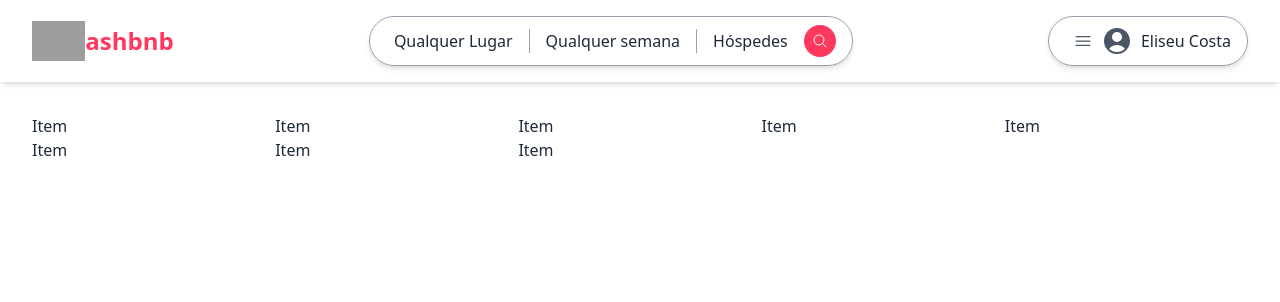
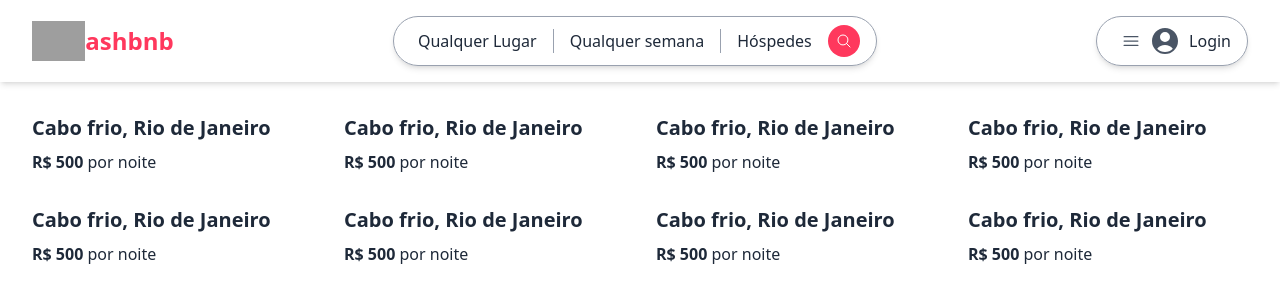
Before and after one commit to eliseucostaalbano/Clonebnb, a React (Vite) app in the folder frontend/: page / in a window 1280 px wide. Shown: the top 302 px of the page. Built offline with nearby package versions, Linux system fonts and the light colour scheme; grey boxes are pictures that could not be loaded.

Commit message:
adicionar rotas e componentes de página para Home e Login

```diff
--- a/frontend/package.json
+++ b/frontend/package.json
@@ -4,7 +4,9 @@
   "version": "0.0.0",
   "type": "module",
   "prettier": {
-    "plugins": ["prettier-plugin-tailwindcss"]
+    "plugins": [
+      "prettier-plugin-tailwindcss"
+    ]
   },
   "scripts": {
     "dev": "vite",
@@ -16,6 +18,7 @@
     "@tailwindcss/vite": "^4.1.4",
     "react": "^19.0.0",
     "react-dom": "^19.0.0",
+    "react-router-dom": "^7.5.1",
     "tailwindcss": "^4.1.4"
   },
   "devDependencies": {
--- a/frontend/src/App.jsx
+++ b/frontend/src/App.jsx
@@ -1,24 +1,19 @@
 import Header from "./components/Header"
-import Item from "./components/Item"
+import Home from "./Pages/Home"
+import Login from "./Pages/login"
+import { BrowserRouter, Routes, Route  } from "react-router-dom"
+
 function App() {
 
   return (
-    <>
-    <Header />
-    <section>
-      <div  className=" grid grid-cols-[repeat(auto-fit,minmax(225px,1fr))] mx-auto max-w-7xl p-8">
-      <Item />
-      <Item />
-      <Item />
-      <Item />
-      <Item />
-      <Item />
-      <Item />
-      <Item />
-      </div>
-    </section>
+    <BrowserRouter>
+      <Header />
 
-    </>
+    <Routes>
+       <Route path="/" element={<Home />} />
+       <Route path="/login" element={<Login />} />
+    </Routes>
+    </BrowserRouter>
   )
 }
 
--- /dev/null
+++ b/frontend/src/Pages/Home.jsx
@@ -0,0 +1,23 @@
+import React from 'react'
+import Item from '../components/Item'
+
+const Home = () => {
+  return (
+    <div>
+    <section>
+      <div  className=" grid grid-cols-[repeat(auto-fit,minmax(225px,1fr))] mx-auto max-w-7xl p-8 gap-8">
+      <Item />
+      <Item />
+      <Item />
+      <Item />
+      <Item />
+      <Item />
+      <Item />
+      <Item />
+      </div>
+    </section>
+    </div>
+  )
+}
+
+export default Home
--- /dev/null
+++ b/frontend/src/Pages/login.jsx
@@ -0,0 +1,9 @@
+import React from 'react'
+
+const Login = () => {
+  return (
+    <div>login</div>
+  )
+}
+
+export default Login
--- a/frontend/src/components/Header.jsx
+++ b/frontend/src/components/Header.jsx
@@ -1,19 +1,23 @@
 import React from "react";
+import { Link } from "react-router-dom";
 
 const Header = () => {
   return (
     <header className="shadow-md">
-      <div className="mx-auto flex max-w-7xl items-center justify-between px-8 py-4">
-        <div className="flex items-center">
+      <div className="mx-auto flex max-w-7xl items-center justify-between px-4 py-4 sm:px-8">
+        <Link to="/" className="flex items-center">
           <img
             className="h-10"
             src="https://cdn.prod.website-files.com/61b9e0dd381626819c8d4f83/65e2198d48039ba6444f602b_logo%20hashtag%20-%20h.webp"
             alt="Logo da Hashtag"
           />
           <p className="text-primary-400 text-2xl font-bold">ashbnb</p>
-        </div>
+        </Link>
 
-        <div className="flex items-center rounded-full border border-gray-400 py-2 pr-4 pl-6 shadow-md">
+        <Link
+          to="/"
+          className="hidden items-center rounded-full border border-gray-400 py-2 pr-4 pl-6 shadow-md lg:flex"
+        >
           <p className="border-r border-r-gray-400 pr-4">Qualquer Lugar</p>
           <p className="border-r border-r-gray-400 px-4">Qualquer semana</p>
           <p className="px-4">Hóspedes</p>
@@ -34,10 +38,13 @@ const Header = () => {
               />
             </svg>
           </div>
-        </div>
+        </Link>
 
-        <div className="flex items-center rounded-full border border-gray-400 py-2 pr-4 pl-6 shadow-md gap-2">
-         <svg
+        <Link
+          to="/login"
+          className="flex items-center gap-2 rounded-full border border-gray-400 py-2 pr-4 pl-6 shadow-md"
+        >
+          <svg
             xmlns="http://www.w3.org/2000/svg"
             fill="none"
             viewBox="0 0 24 24"
@@ -65,8 +72,8 @@ const Header = () => {
             />
           </svg>
 
-          <p>Eliseu Costa</p>
-        </div>
+          <p className="max-w-20 truncate sm:max-w-32">Login</p>
+        </Link>
       </div>
     </header>
   );
--- a/frontend/src/components/Item.jsx
+++ b/frontend/src/components/Item.jsx
@@ -2,7 +2,21 @@ import React from 'react'
 
 const Item = () => {
   return (
-    <div>Item</div>
+    <div className='flex flex-col gap-2'>
+      {/* <img
+        src=""
+        alt="Imagem da acomodação"
+        className="aspect-square rounded-2xl object-cover"
+      /> */}
+
+      <div>
+        <h3 className="text-xl font-semibold">Cabo frio, Rio de Janeiro</h3>
+        <p className="truncate text-gray-600"></p>
+      </div>
+
+      <p>
+        <span className="font-semibold"> R$ 500</span> por noite
+      </p></div>
   )
 }
 
```
Also changed, not shown: 1 other file (tests, documents, lock files or other folders).
